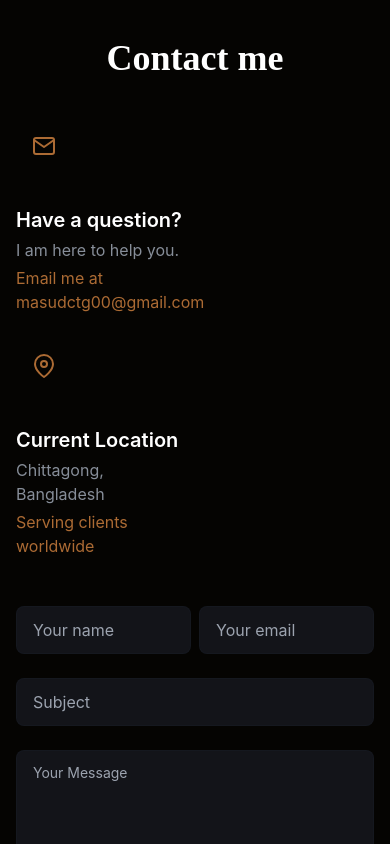
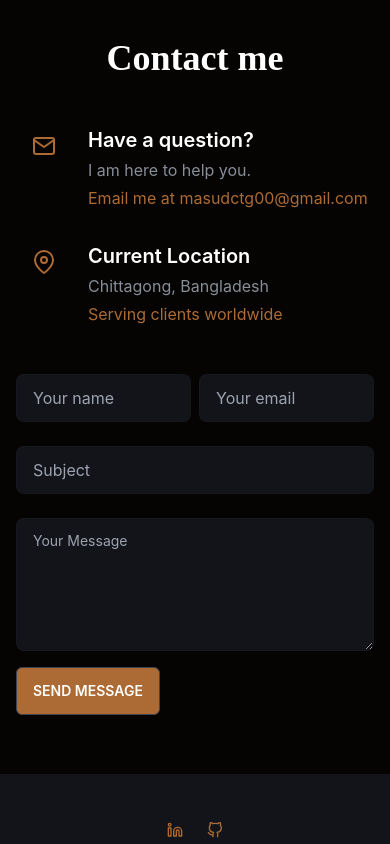
Before and after one commit to abdullah-masud/My-Portfolio, a React (Create React App) app: page / in a window 390 px wide. Shown: the part 5600-6444 px from the top of the page. Built offline with nearby package versions, Linux system fonts and the light colour scheme.

Commit message:
responsive changes

```diff
--- a/src/Pages/Home/Contact.js
+++ b/src/Pages/Home/Contact.js
@@ -15,9 +15,9 @@ const Contact = () => {
 
                 </div>
                 <div className='flex flex-col lg:gap-x-8 lg:flex-row '>
-                    <div className=' w-2/4 flex flex-col items-start space-y-8 mb-12 lg:mb-0 lg:pt-2 '>
+                    <div className=' lg:w-2/4 flex flex-col items-start space-y-8 mb-12 lg:mb-0 lg:pt-2 '>
 
-                        <div className='flex flex-col lg:flex-row gap-x-4 '>
+                        <div className='flex  lg:flex-row gap-x-4 '>
                             <div className='text-accent rounded-sm w-14 h-14 flex items-start justify-center mt-2 mb-4 lg:mb-0 text-2xl'>
                                 <FiMail />
                             </div>
@@ -27,8 +27,8 @@ const Contact = () => {
                                 <p className='text-accent font-normal '>Email me at masudctg00@gmail.com</p>
                             </div>
                         </div>
-                        <div className='flex flex-col lg:flex-row gap-x-4 '>
-                            <div className='text-accent rounded-sm w-14 h-14 flex items-start justify-center mt-2 mb-4 lg:mb-0 text-2xl'>
+                        <div className='flex lg:flex-row gap-x-4  '>
+                            <div className='text-accent rounded-sm w-14 h-14 flex items-start justify-center mt-2 mb-4 lg:mb-0 text-2xl '>
                                 <FiMapPin />
                             </div>
                             <div>
@@ -54,7 +54,7 @@ const Contact = () => {
                         <div className='h-1/3 '>
                             <textarea name='Message' required class="textarea textarea-bordered w-full bg-tertiary h-full text-white" placeholder="Your Message"></textarea>
                         </div>
-                        <div className='my-2 '>
+                        <div className='lg:my-2 my-4'>
                             <button type='submit' className='cursor-pointer btn bg-accent hover:bg-accent-hover transition-all duration-300 rounded-md lg:mt-6 lg:mb-0 mb-6'>send message</button>
                         </div>
 
--- a/src/Pages/Home/Services.js
+++ b/src/Pages/Home/Services.js
@@ -21,7 +21,7 @@ const Services = () => {
                         <h4 className='text-xl font-medium mb-2 text-white'>Web Design</h4>
                         <p className='text-[#878e99] text-justify'>I am a web designer skilled in HTML, CSS, JavaScript, React Bootstrap, TailwindCss, and WordPress. My goal is to create visually-appealing and user-friendly websites that effectively communicate your message to your target audience. I am also experienced in creating responsive designs that can adapt to various devices and screen sizes.</p>
                     </div>
-                    <div className='bg-secondary p-6 rounded-2xl'>
+                    <div className='bg-secondary p-6 rounded-2xl '>
                         <div className='text-accent rounded-sm w-12 h-12 flex justify-center items-center mb-6 text-[28px]'>
                             <FiSettings />
                         </div>
```
